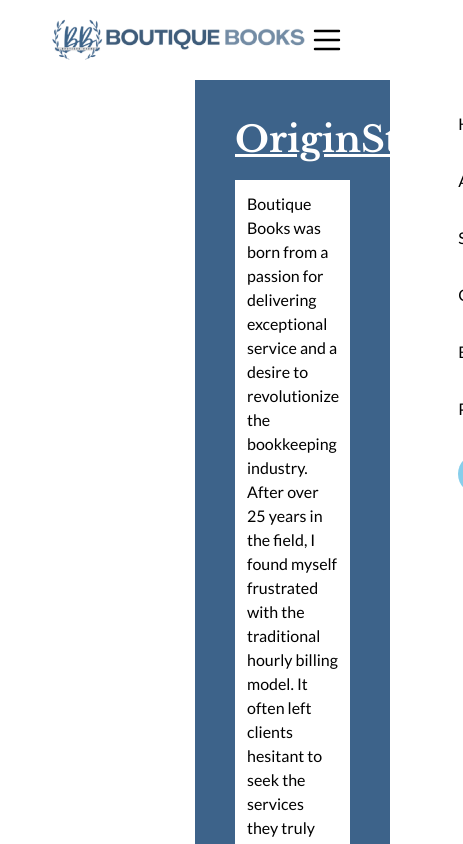
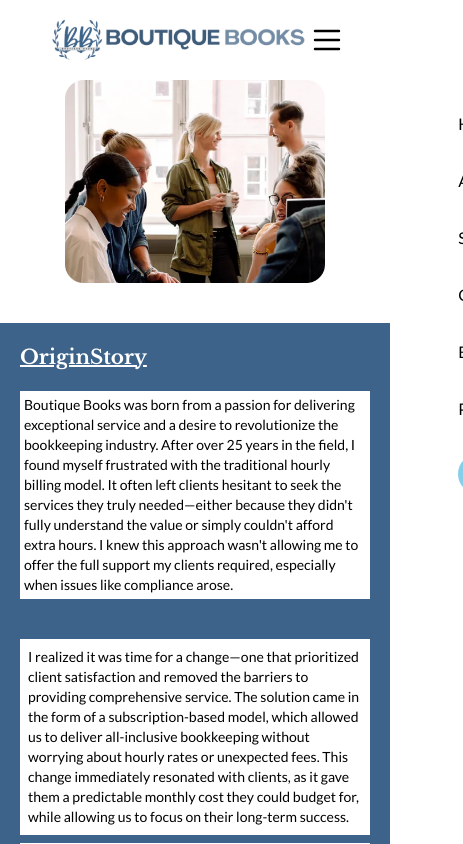
Before and after one commit to NikhilMourya/Boutique-Books, a React (Vite) app: page /about-us in a window 390 px wide. Shown: the top 844 px of the page, 463 px wide, since content can reach past the window. Built offline with nearby package versions, Linux system fonts and the light colour scheme; a web font is replaced by a local one.

Commit message:
UI Updates and Fixes

```diff
--- a/src/components/layouts/Footer.jsx
+++ b/src/components/layouts/Footer.jsx
@@ -56,7 +56,7 @@ export default function Footer() {
   });
 
   return (
-    <footer className="bg-primary grid gap-y-6 pb-8 relative z-10">
+    <footer className="bg-[#d1ddd1] grid gap-y-6 pb-8 relative z-10">
       <div className="grid grid-cols-1 justify-center sm:w-9/12 mx-auto sm:grid-cols-2 md:grid-col-3 lg:grid-cols-4 md:justify-evenly gap-y-6 py-16">
         <div className="flex md:-mt-5">
           <img src={Logo} className="mx-auto w-9/12 object-contain" />
--- a/src/page/AboutPage.jsx
+++ b/src/page/AboutPage.jsx
@@ -166,23 +166,22 @@ export default function AboutPage() {
     <main className="md:pt-28 pt-20 bg-white">
       <section
         id="top-sec"
-        className="z-10 !static md:fixed lg:top-16 mx-auto flex flex-row"
+        className="z-10 !static md:fixed lg:top-16 mx-auto flex flex-col md:flex-row gap-y-10 md:gap-y-0"
       >
-        <div className='w-1/2 flex flex-col-reverse lg:flex-row gap-y-10 md:gap-x-24 lg:px-40 items-center' >
+        <div className='w-full md:w-1/2 flex flex-col-reverse lg:flex-row gap-y-10 md:gap-x-24 lg:px-28 items-center justify-center' >
           <img
             src={AboutImg}
-            className="sm:h-40 md:h-52 lg:h-60 w-full  md:w-full object-contain"
+            className="sm:h-40 md:h-52 lg:h-60 w-4/6  md:w-full object-contain"
             alt=""
           />
-
         </div>
-        <div className='w-1/2 bg-[#3d638a]  relative' >
-          <div className=' p-10 '>
-            <H1 className="font-primary lg:text-3xl flex lg:flex-row text-white underline mb-5">
+        <div className='w-full md:w-1/2 bg-[#3d638a]  relative' >
+          <div className='p-5 md:p-10 md:pr-24'>
+            <H1 className="font-primary text-xl lg:text-3xl flex lg:flex-row text-white underline mb-5">
               <span className="font-primary">Origin</span>
               <span className="font-primary">Story</span>
             </H1>
-            <p className="text-black bg-white text-left text-base md:text-base p-3">
+            <p className="text-black bg-white text-left text-sm md:text-base p-1 md:p-3">
               Boutique Books was born from a passion for delivering exceptional service and a desire to revolutionize the bookkeeping industry. After over 25 years in the field, I found myself frustrated with the traditional hourly billing model. It often left clients hesitant to seek the services they truly needed—either because they didn't fully understand the value or simply couldn't afford extra hours. I knew this approach wasn't allowing me to offer the full support my clients required, especially when issues like compliance arose.
             </p>
           </div>
@@ -192,10 +191,10 @@ export default function AboutPage() {
 
       <div className="relative z-20">
         <div className="horizontal-para-wrapper relative overflow-hidden">
-          <div className=" flex flex-wrap justify-center horizontal-para bg-[#3d638a] gap-2 px-32 pt-10">
+          <div className=" flex flex-wrap justify-center horizontal-para bg-[#3d638a] gap-2 p-5 md:px-24 md:pt-10">
             {paras.map((para, index) => (
-              <div className={`w-[49%] p-5  bg-white ${index == 0 ? '' : ''}`} key={index}>
-                <p className="text-black text-left text-base md:text-base">{para}</p>
+              <div className={`w-full md:w-[49%] p-2 md:p-5  bg-white ${index == 0 ? '' : ''}`} key={index}>
+                <p className="text-black text-left text-sm md:text-base">{para}</p>
               </div>
             ))}
           </div>
@@ -259,7 +258,7 @@ export default function AboutPage() {
           <div className="w-full flex flex-col border-t border-b">
             {team.map(({ id, name, role, imgURL, desc }, index) => (
               <div
-                className="grid grid-cols-[5%,40%,50%] md:grid-cols-[8%,55%,37%] lg:grid-cols-[15%,45%,40%] cursor-pointer group hover:bg-primary px-5 transition-all ease-linear duration-300 min-h-16 text-left items-center justify-between border-t border-b"
+                className="grid grid-cols-[5%,40%,50%] md:grid-cols-[8%,55%,37%] lg:grid-cols-[15%,45%,40%] cursor-pointer group hover:bg-[#3d638a] px-5 transition-all ease-linear duration-300 min-h-16 text-left items-center justify-between border-t border-b"
                 key={id}
                 onMouseEnter={() => { setTeamImg(imgURL); SetActiveIndex(index) }}
               >
--- a/src/page/PricingPage.jsx
+++ b/src/page/PricingPage.jsx
@@ -274,7 +274,7 @@ export default function PricingPage() {
             /mo billed annually
           </p>
           <Link to="/contact" >
-            <button className="bg-primary w-full self-end text-2xl py-2 rounded-lg">
+            <button className="bg-[#3d638a] w-full self-end text-2xl py-2 rounded-lg text-white">
               Contact Us
             </button>
           </Link>
@@ -332,12 +332,12 @@ export default function PricingPage() {
             </span>
           </p>
           <Link to="/contact" >
-            <button className="bg-primary w-full self-end text-2xl py-2 rounded-lg">
+            <button className="bg-[#3d638a] text-white w-full self-end text-2xl py-2 rounded-lg">
               Contact Us
             </button>
           </Link>
         </div>
-        <div className="card p-10 grid gap-y-5 items-center text-left md:gap-y-0 shadow-md border border-primary/40 shadow-primary rounded-3xl min-h-[400px]">
+        <div className="relative card p-10 grid gap-y-5 items-center text-left md:gap-y-0 shadow-md border border-primary/40 shadow-primary rounded-3xl min-h-[400px]">
           <h3 className="font-semibold text-2xl">Elite Plan</h3>
           <p className="self-start">
             Craft a plan precisely suited to your business needs.
@@ -346,7 +346,7 @@ export default function PricingPage() {
             <span className="text-2xl font-bold">Custom Pricing</span>
           </p>
           <Link to="/contact" >
-            <button className="bg-primary w-full self-end text-2xl py-2 rounded-lg">
+            <button className="bg-[#3d638a] text-white w-full self-end text-2xl py-2 rounded-lg">
               Contact Us
             </button></Link>
 
```
